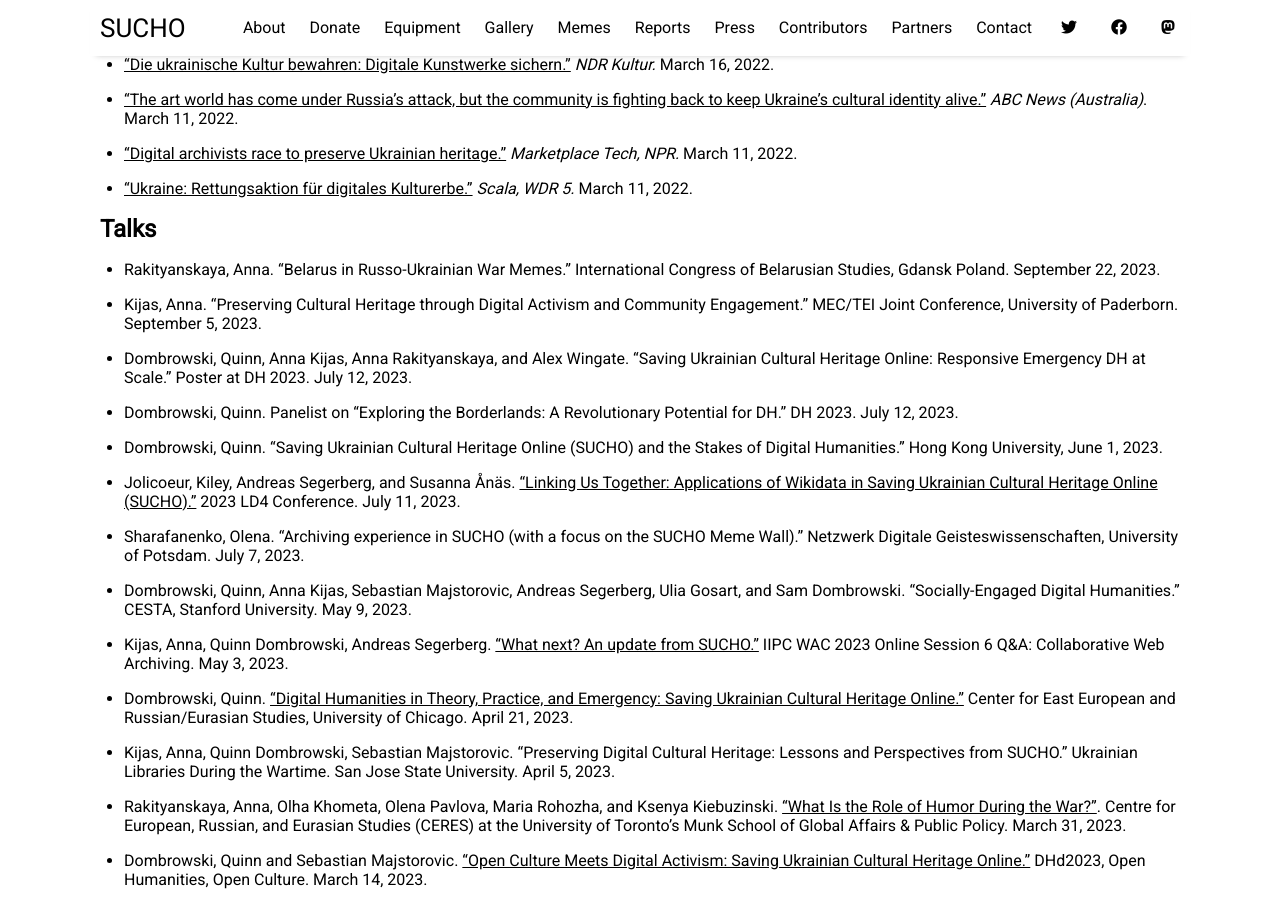
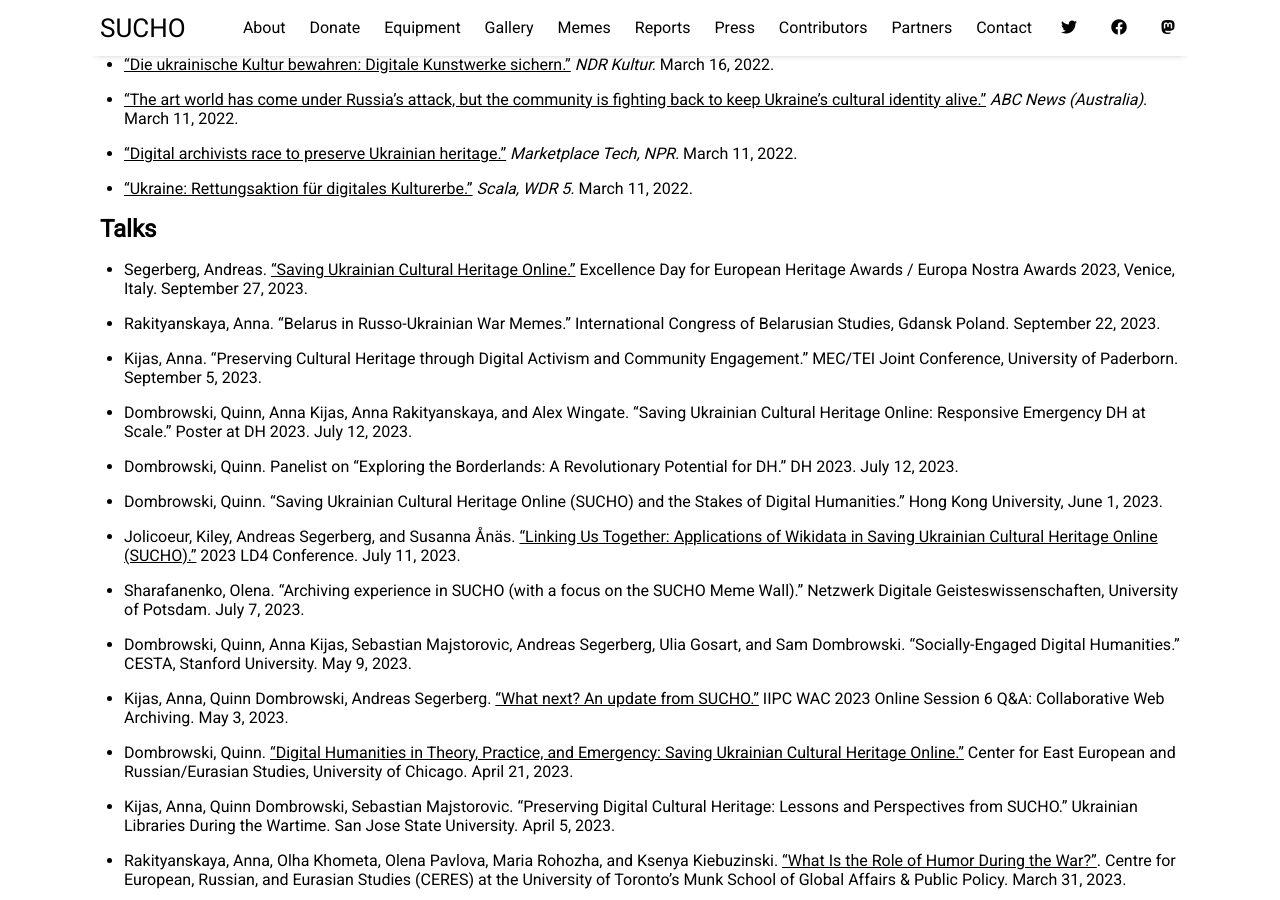
Before and after one commit to sucho-archiving/sucho-archiving.github.io, a Jekyll site: the page built from pages/press.md, in a window 1280 px wide and 900 px high, scrolled down 3604 px. Built offline with Jekyll 4.4.1, drawn with Linux system fonts in a browser that asks for light colours.

Commit message:
Update press.md
added talk

```diff
--- a/pages/press.md
+++ b/pages/press.md
@@ -110,6 +110,7 @@ Media inquiries can be directed to the project admins at **info@sucho.org**.
 
 ## Talks
 
+- Segerberg, Andreas. ["Saving Ukrainian Cultural Heritage Online."](https://www.europanostra.org/wp-content/uploads/2023/09/2023-Excellence-Day-Programme-Booklet.pdf) Excellence Day for European Heritage Awards / Europa Nostra Awards 2023, Venice, Italy. September 27, 2023.
 - Rakityanskaya, Anna. "Belarus in Russo-Ukrainian War Memes." International Congress of Belarusian Studies, Gdansk Poland. September 22, 2023.
 - Kijas, Anna. "Preserving Cultural Heritage through Digital Activism and Community Engagement." MEC/TEI Joint Conference, University of Paderborn. September 5, 2023.
 - Dombrowski, Quinn, Anna Kijas, Anna Rakityanskaya, and Alex Wingate. "Saving Ukrainian Cultural Heritage Online: Responsive Emergency DH at Scale." Poster at DH 2023. July 12, 2023.
```
